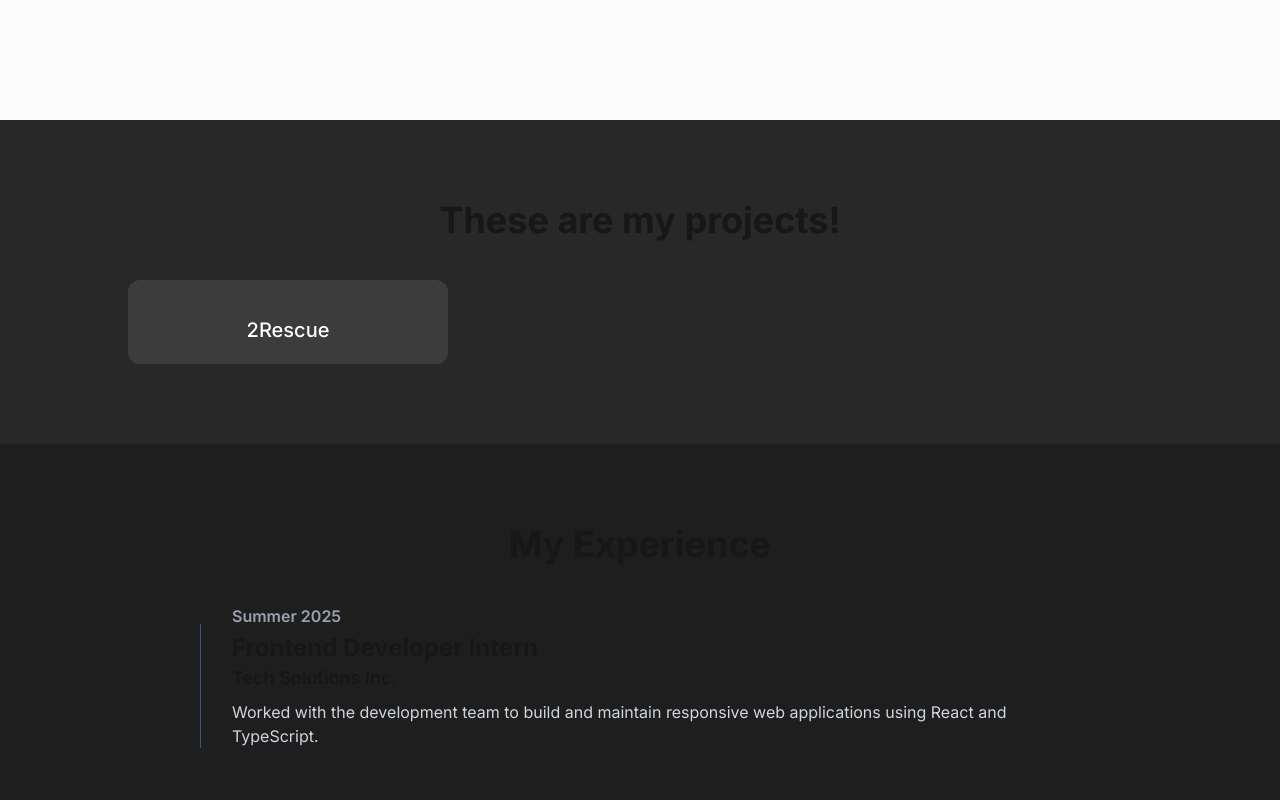
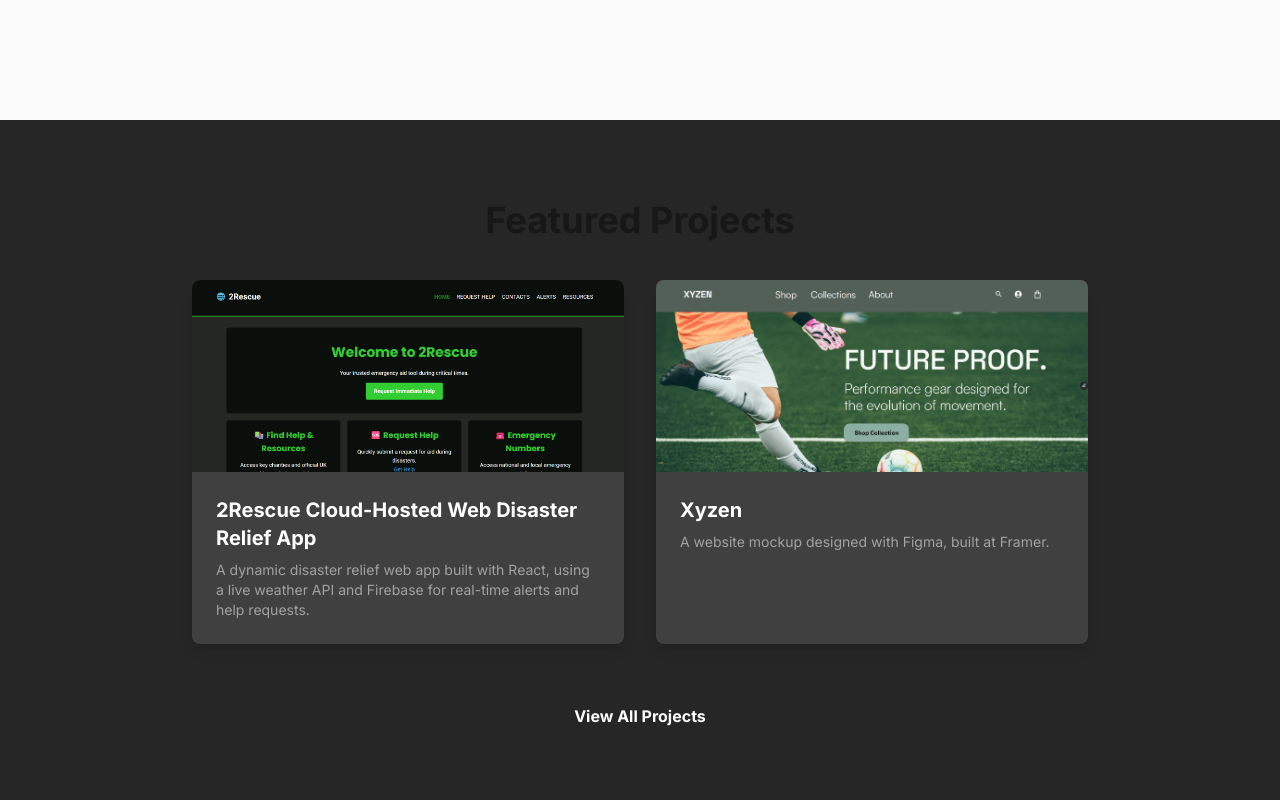
Before and after one commit to amiraTech/personal-portfolio, a Next.js app in the folder personal-portfolio/: page / in a window 1280 px wide. Shown: the part 680-1480 px from the top of the page. Built offline with nearby package versions, Linux system fonts and the light colour scheme.

Commit message:
Updated the project section

```diff
--- a/personal-portfolio/app/page.tsx
+++ b/personal-portfolio/app/page.tsx
@@ -1,18 +1,12 @@
 // app/page.tsx
 import Image from 'next/image';
 import { FaGithub, FaLinkedin } from 'react-icons/fa';
+import Link from 'next/link';
+import { projects } from '@/lib/data';
 
-// --- Re-creating your Project Data ---
-const projects = [
-  {
-    title: '2Rescue',
-    src:"/project1.png",
-    imageUrl: '/project1.png',
-    link: 'https://rescue-6250b.web.app/',
-  },
+// This show the featured projects
+const featuredProjects = projects.slice(0, 2);
 
-  // Add your other projects here
-];
 
 export default function Home() {
   return (
@@ -29,8 +23,6 @@ export default function Home() {
              className="rounded-full object-center"
            />
         </div>
-
-
 
         <div className="max-w-2xl">
           <h1 className="text-5xl font-bold leading-tight">Hi! I'm Amira</h1>
@@ -49,24 +41,40 @@ export default function Home() {
         </div>
       </section>
 
+      {/* ===== FEATURED PROJECTS SECTION ===== */}
+      <section id="projects" className="py-20 px-10 bg-neutral-800 text-center">
+        <h2 className="text-4xl font-bold mb-10">Featured Projects</h2>
+        <div className="grid grid-cols-1 md:grid-cols-2 gap-8 max-w-4xl mx-auto">
+          {featuredProjects.map((project) => (
+            <div
+              key={project.title}
+              className="bg-neutral-700 rounded-lg overflow-hidden shadow-lg flex flex-col text-left"
+            >
+              <Link href={project.link} target="_blank" rel="noopener noreferrer" className="block group">
+                <div className="relative w-full h-48">
+                  <Image
+                    src={project.image}
+                    alt={`Preview of ${project.title}`}
+                    layout="fill"
+                    objectFit="cover"
+                    objectPosition="top"
+                    className="transition-transform duration-300 group-hover:scale-105"
+                  />
+                </div>
+              </Link>
+              <div className="p-6">
+                <h3 className="text-xl font-bold text-white">{project.title}</h3>
+                <p className="text-neutral-400 mt-2 text-sm">{project.description}</p>
+              </div>
+            </div>
+          ))}
+        </div>
 
-
-
-        {/* ===== PROJECTS SECTION ===== */}
-      <section id="projects" className="py-20 px-10 bg-[#282828] text-center">
-        <h2 className="text-4xl font-bold mb-10">These are my projects!</h2>
-        <div className="grid grid-cols-1 md:grid-cols-2 lg:grid-cols-3 gap-8 max-w-5xl mx-auto">
-          {projects.map((project) => (
-            <a
-              key={project.title}
-              href={project.link}
-              target="_blank"
-              rel="noopener noreferrer"
-              className="block bg-[#3c3c3c] p-5 rounded-xl hover:scale-105 hover:bg-[#474747] transition-all"
-            >
-              <p className="mt-4 text-xl font-medium text-white">{project.title}</p>
-            </a>
-          ))}
+        {/* 3. ADD a button to link to your full projects page */}
+        <div className="mt-12">
+            <Link href="/projects" className="inline-block bg-razzmatazz text-white font-bold py-3 px-8 rounded-lg hover:bg-opacity-90 transition-colors">
+              View All Projects
+            </Link>
         </div>
       </section>
 
--- a/personal-portfolio/app/projects/page.tsx
+++ b/personal-portfolio/app/projects/page.tsx
@@ -0,0 +1,75 @@
+// app/projects/page.tsx
+
+import { projects } from '@/lib/data';
+import Image from 'next/image';
+import Link from 'next/link';
+import { FaGithub } from 'react-icons/fa'; // Make sure to install react-icons: npm install react-icons
+
+export default function ProjectsPage() {
+  return (
+    <main className="min-h-screen bg-neutral-900 text-white py-24">
+      <section id="projects">
+        <h1 className="text-center text-4xl md:text-5xl font-bold mb-12">
+          My Projects
+        </h1>
+
+        <div className="container mx-auto px-4 grid grid-cols-1 md:grid-cols-2 gap-8 max-w-4xl">
+
+          {/* This maps over your projects and creates the card */}
+          {projects.map((project) => (
+            <div
+              key={project.title}
+              className="bg-neutral-800 rounded-lg overflow-hidden shadow-lg flex flex-col hover:shadow-razzmatazz/30 transition-shadow duration-300"
+            >
+              <Link href={project.link} target="_blank" rel="noopener noreferrer" className="block group">
+                {/* 1. Image Preview Area */}
+                <div className="relative w-full h-48">
+                  <Image
+                    src={project.image}
+                    alt={`Preview of the ${project.title} project`}
+                    layout="fill"
+                    objectFit="cover"
+                    objectPosition="top"
+                    className="transition-transform duration-300 group-hover:scale-105"
+                  />
+                </div>
+              </Link>
+
+              {/* 2. Content Area Below Image */}
+              <div className="p-6 flex-grow flex flex-col">
+                <h3 className="text-2xl font-bold text-white mb-2">
+                  {project.title}
+                </h3>
+                <p className="text-neutral-400 mt-2 text-sm flex-grow">
+                  {project.description}
+                </p>
+
+                {/* Tags */}
+                <div className="flex flex-wrap gap-2 my-4">
+                  {project.tags.map(tag => (
+                    <span key={tag} className="bg-neutral-700 text-white text-xs font-semibold px-2.5 py-1 rounded-full">
+                      {tag}
+                    </span>
+                  ))}
+                </div>
+
+                {/* Links */}
+                <div className="mt-auto pt-4 flex items-center gap-4 border-t border-neutral-700">
+                  <Link href={project.link} target="_blank" rel="noopener noreferrer" className="bg-razzmatazz text-white font-bold py-2 px-4 rounded hover:bg-opacity-90 transition-colors">
+                    View Live
+                  </Link>
+                  {project.sourceCode && (
+                    <Link href={project.sourceCode} target="_blank" rel="noopener noreferrer" className="text-neutral-400 hover:text-white transition-colors">
+                      <FaGithub size={24} />
+                    </Link>
+                  )}
+                </div>
+              </div>
+            </div>
+          ))}
+
+        </div>
+      </section>
+    </main>
+  );
+}
--- /dev/null
+++ b/personal-portfolio/lib/data.ts
@@ -0,0 +1,34 @@
+// lib/data.ts
+
+// First, we define a "type" for a project. This is a blueprint that
+// tells TypeScript what properties each project object should have.
+export type Project = {
+  title: string;
+  image: string; // Path to the image in your 'public' folder
+  description: string;
+  tags: string[]; // An array of technologies used
+  link: string; // Link to the live, deployed project
+  sourceCode?: string; // Link to the GitHub repository (the '?' makes it optional)
+};
+
+
+// Now, we create the actual array of your projects.
+// Each object in this array must follow the "Project" blueprint.
+export const projects: Project[] = [
+  {
+    title: '2Rescue Cloud-Hosted Web Disaster Relief App',
+    image: '/Project1.png',
+    description: 'A dynamic disaster relief web app built with React, using a live weather API and Firebase for real-time alerts and help requests.',
+    tags: ['React', 'Firebase'],
+    link: 'https://rescue-6250b.web.app/',
+    sourceCode: 'https://github.com/amiraTech/2Rescue', // IMPORTANT: Replace with your actual GitHub link
+  },
+  {
+    title: 'Xyzen',
+    image: '/Project2.png', // IMPORTANT: You will need to take a screenshot of your portfolio and add it to the 'public' folder
+    description: 'A website mockup designed with Figma, built at Framer.',
+    tags: ['Figma', 'Framer'],
+    link: 'https://xyzen.framer.website/', // A link to the homepage is fine here
+  },
+  // To add a new project, just copy and paste the object structure above and change the details.
+];
```
Also changed, not shown: personal-portfolio/public/Project2.png (added), personal-portfolio/public/project1.png.
